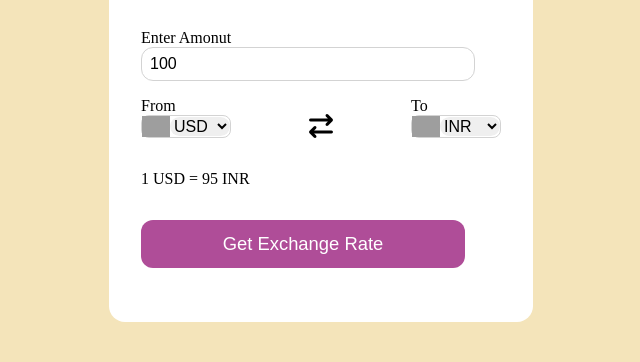
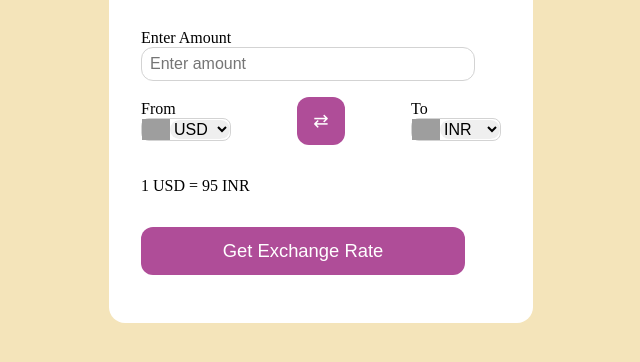
Before and after one commit to mayur-debug/Currency_Converter, a plain HTML site: page index.html in a window 1280 px wide. Shown: the part 270-632 px from the top of the page, without its empty margins (319-959 px from the left). Drawn offline with Linux system fonts and the light colour scheme; grey boxes are pictures that could not be loaded.

Commit message:
some code changes

```diff
--- a/app.js
+++ b/app.js
@@ -41,9 +41,9 @@ btn.addEventListener("click", async (evt)=>{
     return;
 }
     const URL = `${BASE_URL}/${fromcurr.value.toLowerCase()}.json`;
-   const response = await fetch(URL);
-   const data = await response.json();
-let rate =data[fromcurr.value.toLowerCase()][tocurr.value.toLowerCase()];
+    const response = await fetch(URL);
+    const data = await response.json();
+    let rate =data[fromcurr.value.toLowerCase()][tocurr.value.toLowerCase()];
     console.log(response);
     let finalamount=amtvalue * rate;
     msg.innerText = `${amtvalue} ${fromcurr.value} = ${finalamount} ${tocurr.value}`;
--- a/index.html
+++ b/index.html
@@ -16,8 +16,8 @@
         <h2>Currency Converter</h2>
         <form>
             <div class="amount">
-                <p>Enter Amonut</p>
-                <input value="100" type="text">
+                <p>Enter Amount</p>
+                <input type="number" id="amount" placeholder="Enter amount" min="0" step="0.01">
             </div>
             <div class="dropdown">
                 <div class="from">
@@ -30,11 +30,12 @@
                         </select>
                     </div>
                 </div>
-                <i class="fa-solid fa-arrow-right-arrow-left" style="color: rgb(0, 0, 0);"></i>
+                <button id="swap-btn">⇄</button>
                 <div class="to">
                     <p>To</p>
                     <div class="select-container">
-                        <img src="https://flagsapi.com/IN/flat/64.png">
+                        <img src="https://flagsapi.com/IN/flat/64.png" id="#exchange" >
+
                         <select name="to">
 
 
--- a/style.css
+++ b/style.css
@@ -81,3 +81,11 @@ form button {
     font-size: 1.15rem;
     cursor: pointer;
 }
+#swap-btn {
+   width: 3rem;
+   display: flex;
+   justify-content: center;
+    align-items: center;
+
+    cursor: pointer;
+}
```
